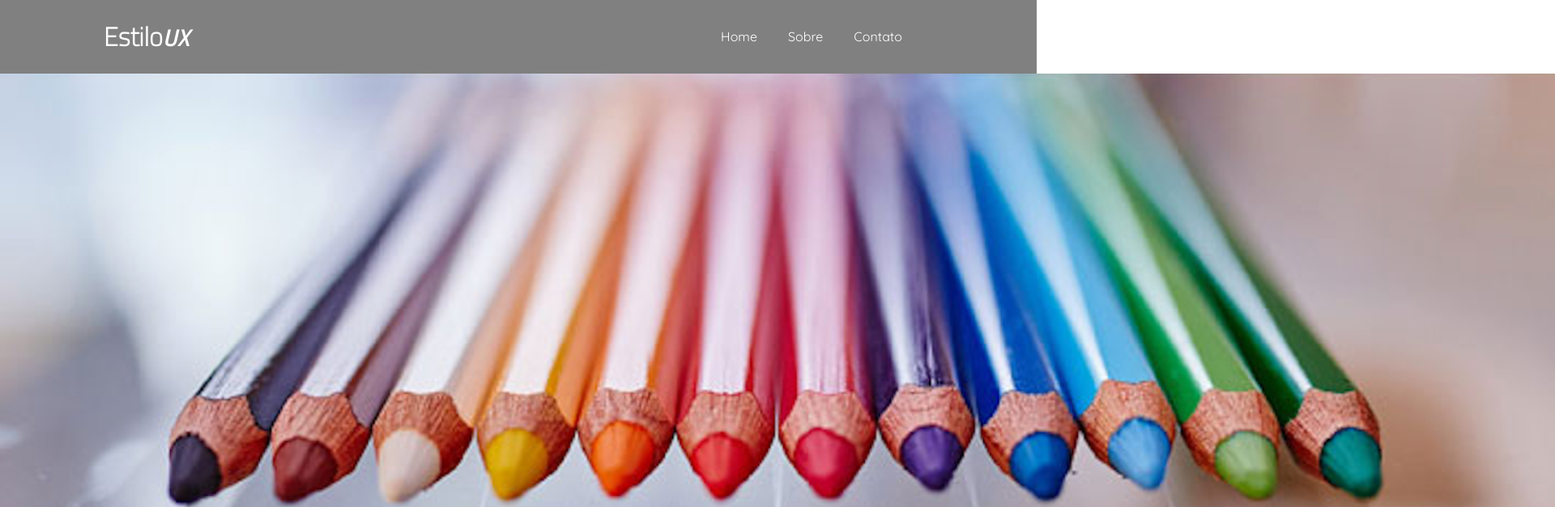
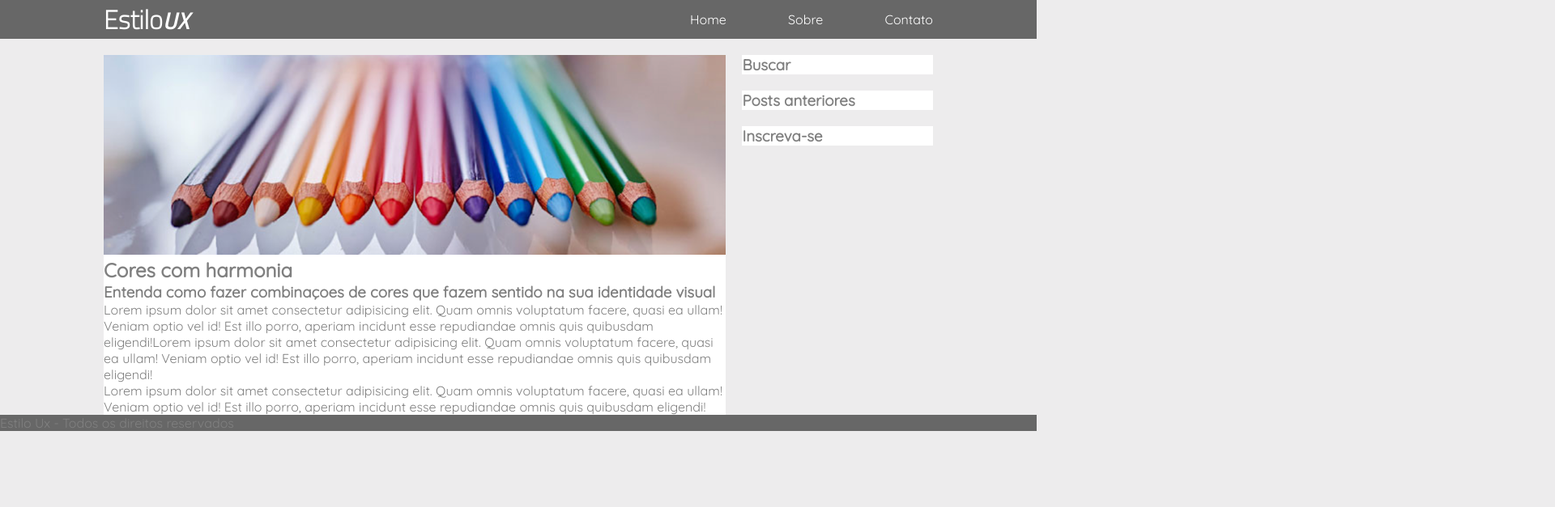
Before and after one commit to dgmath/EstilosUx, a plain HTML site: page index.html in a window 1280 px wide. Shown: the top 627 px of the page at 81% size, 1920 px wide, since content can reach past the window. Drawn offline with Linux system fonts and the light colour scheme; files whose address does not match are found by name.

Commit message:
colocamos mais css organizando seus itens 27/02

```diff
--- a/index.html
+++ b/index.html
@@ -22,9 +22,11 @@
     </header>
 
     <main>
-        <section>
+        <div class="grid-layout colunas-flex">
 
-            <img src="C:\Users\53025781823\Desktop\EstilosUx\images\Captura de tela 2023-02-24 151523.png"
+        <section class="coluna1">
+
+            <img id="lapis" src="C:\Users\53025781823\Desktop\EstilosUx\images\Captura de tela 2023-02-24 151523.png"
                 alt="lapis de cor">
 
 
@@ -44,7 +46,7 @@
 
         </section>
 
-        <aside>
+        <aside class="coluna2">
 
             <article>
                 <h3>Buscar</h3>
@@ -58,6 +60,7 @@
 
         </aside>
 
+        </div>
     </main>
 
     <footer>
--- a/styles/style.css
+++ b/styles/style.css
@@ -3,21 +3,44 @@
 /* font-family: 'Quicksand', sans-serif;
 font-family: 'Titillium Web', sans-serif; */
 
+/* reset de propriedades */
+* {
+    margin: 0;
+    padding: 0;
+    box-sizing: border-box;
+}
+
+
 body {
     font-family: 'Quicksand', sans-serif;
     color: grey;
     margin: 0%;
+    background-color: #edeced;
 }
 
 header {
-  background-color:  grey;
+  background-color:  #676767;
   }
 
-  header .grid-layout {
+  footer{
+      background-color: #676767;
+  }
+
+ /* classes genericas */
+.grid-layout {
     width: 80%;
     margin: 0 auto;
+}
+
+    /* Centraliza os elementos automaticamente quando posta em margem pois todos os cantos se tornam iguais */
     /* background-color: yellowgreen; */
-}
+
+    /* margin: /* 10px; / top/bottom/right/left todos os cantos */
+    /* margin: /* 0 10px; / top/bottom right/left */
+    /* margin: /* 0 20px 10px; / top right/left bottom */
+    /* margin: /* 10px 10px 10px 10px; / top right bottom left */
+
+              /* *** header*** */
 
 header .header-flex{
     display: flex;
@@ -41,7 +64,7 @@ header h1 #logoux {
 header nav {
     display: flex;
     flex-direction: row;
-    justify-content: space-evenly;
+    justify-content: space-between;
     align-items: center;
     width: 300px;
 }
@@ -49,3 +72,31 @@ header nav a {
     color: white;
     text-decoration: none;
 }
+
+               /* *** Main *** */
+
+main .colunas-flex{
+    display: flex;
+    justify-content: space-between;
+    padding-top: 20px;
+}
+
+main #lapis {
+    width: 100%;
+}
+
+main .coluna1{
+    width: 75%;
+     background-color: white;
+} /* section  */
+
+ main .coluna2{
+    width: 23%;
+ }  /* aside */
+
+ main .coluna2 article {
+     background-color: white;
+     margin-bottom: 20px;
+ }
+
+         /* ******* footer ******** */
```
Also changed, not shown: flexbox-aprendizado.html (deleted, +0 -18 lines).
